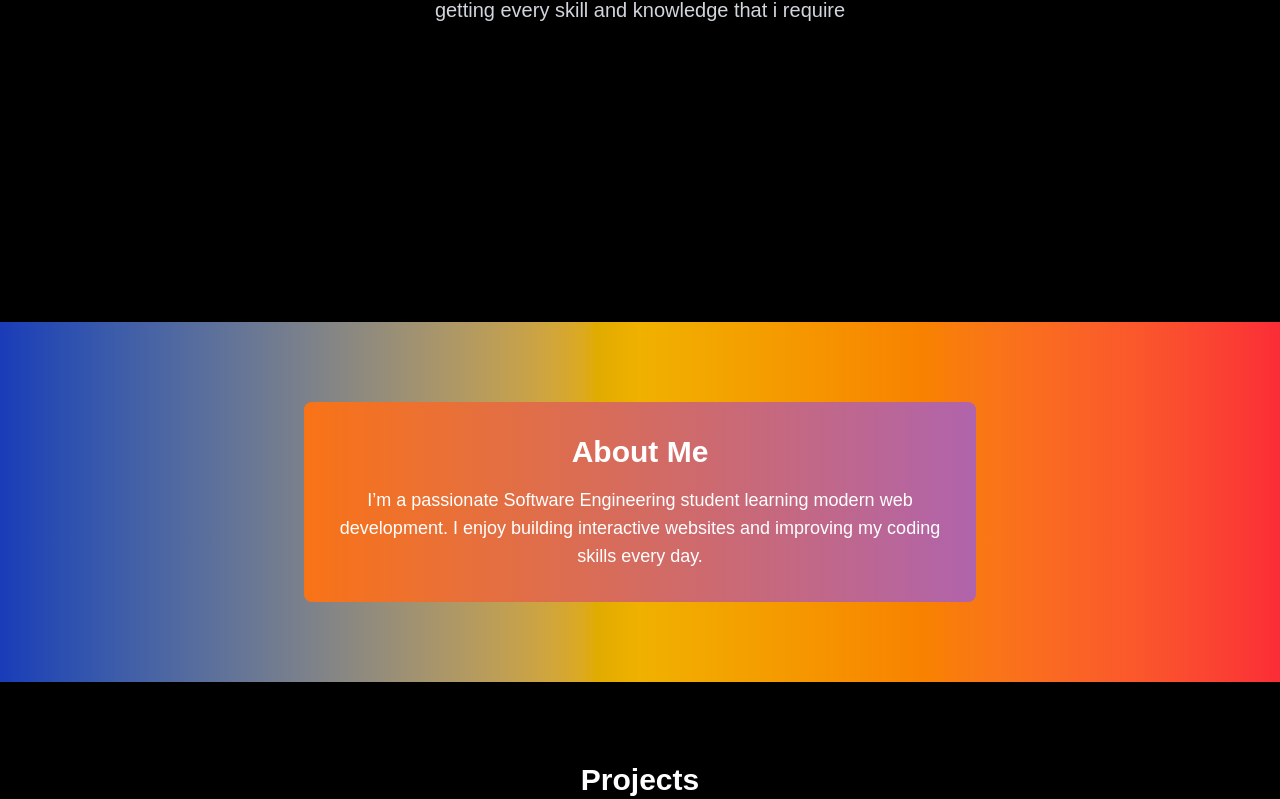
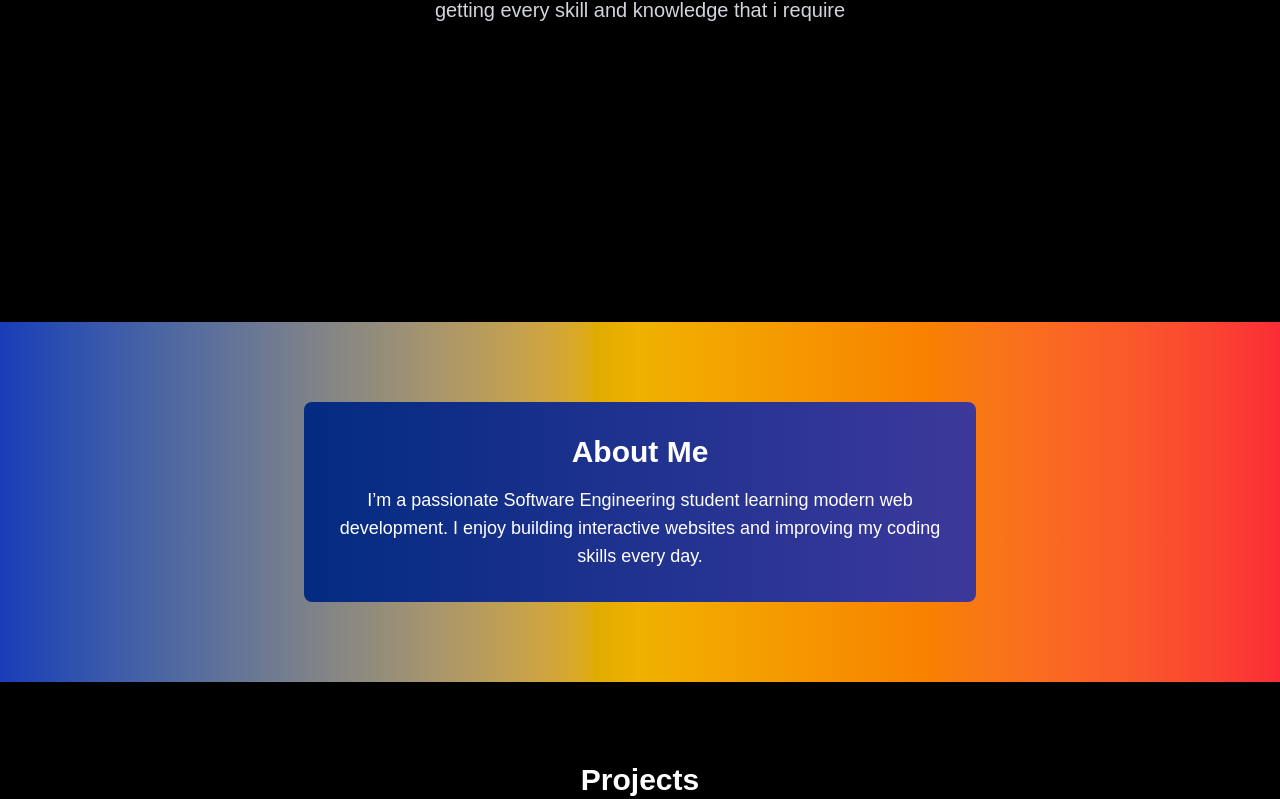
Before and after one commit to sameer890678/portfolio, a Next.js app: page / in a window 1280 px wide. Shown: the part 478-1277 px from the top of the page. Built offline with nearby package versions, Linux system fonts and the light colour scheme.

Commit message:
again changing colors

```diff
--- a/app/globals.css
+++ b/app/globals.css
@@ -38,7 +38,7 @@ body {
 
 /* Smooth gradient background for hover */
 .about-hover {
-  background: linear-gradient(90deg, #f97316, #8b5cf6, #3b82f6);
+  background: linear-gradient(90deg, #032b81, #5a40a9, #366f05);
   background-size: 300% 300%;
   transition: all 1.5s ease-in-out;
 }
```
